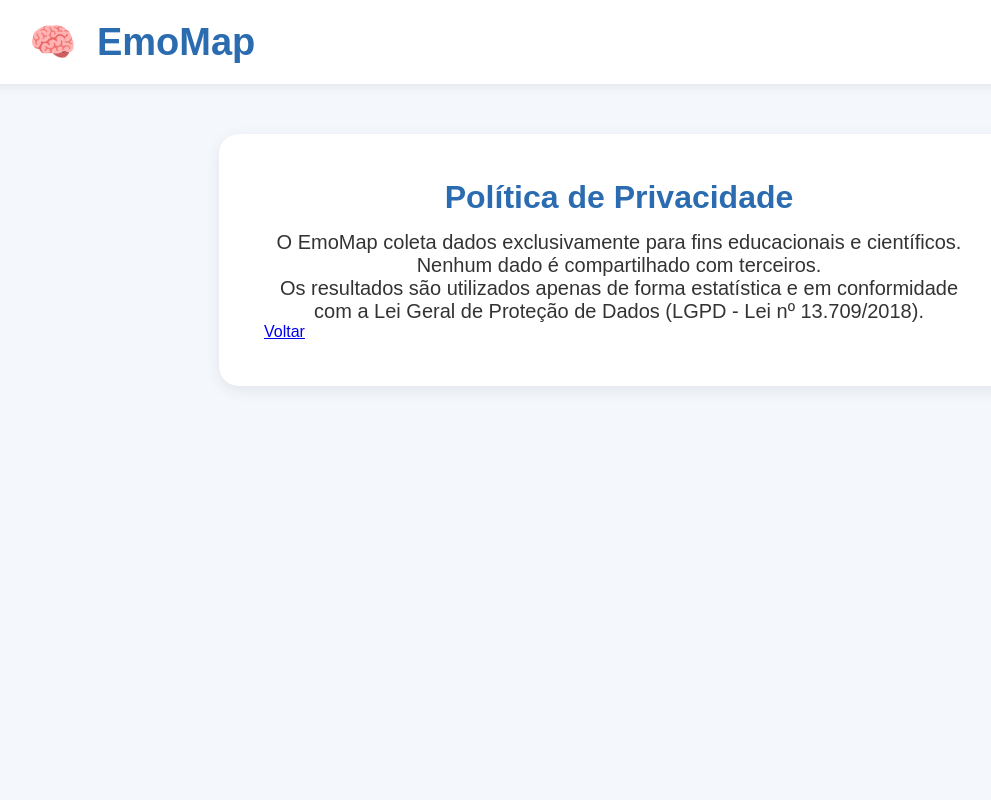
After one commit to guilhermeghost159/EmoMap, a Flask app: page /privacidade in a window 1280 px wide. The commit adds this page. Shown: the whole page, without its empty margins (21-1012 px from the left). Run offline with Flask 3, Linux system fonts and the light colour scheme.

Commit message:
Implementa LGPD e adiciona novas localidades

```diff
--- a/app.py
+++ b/app.py
@@ -133,7 +133,7 @@ def questionario():
 
     if request.method == "POST":
 
-        session["nome"] = request.form.get("nome")
+        session["nome"] = None
         session["idade"] = request.form.get("idade")
         session["sexo"] = request.form.get("sexo")
         session["bairro"] = request.form.get("bairro")
@@ -783,12 +783,11 @@ def gerar_pdf():
         Paragraph("<b>Relatório EmoMap</b>", estilos["Title"])
     )
 
-    tabela = [["Nome", "Idade", "Sexo", "Bairro", "Índice", "Emoção"]]
+    tabela = [["Idade", "Sexo", "Bairro", "Índice", "Emoção"]]
 
     for linha in dados:
 
         tabela.append([
-            linha["nome"],
             linha["idade"],
             linha["sexo"],
             linha["bairro"],
@@ -820,6 +819,10 @@ def gerar_pdf():
 
     return "PDF criado com sucesso!"
 
+@app.route("/privacidade")
+def privacidade():
+    return render_template("privacidade.html")
+
 
 
 if __name__ == "__main__":
--- /dev/null
+++ b/templates/privacidade.html
@@ -0,0 +1,41 @@
+<!DOCTYPE html>
+<html lang="pt-BR">
+<head>
+    <meta charset="UTF-8">
+    <title>Política de Privacidade - EmoMap</title>
+
+    <link rel="stylesheet"
+          href="{{ url_for('static', filename='css/style.css') }}">
+</head>
+
+<body>
+
+<header class="navbar">
+    <div class="logo">
+        🧠 <span>EmoMap</span>
+    </div>
+</header>
+
+<main class="questionario">
+
+    <h1>Política de Privacidade</h1>
+
+    <p>
+        O EmoMap coleta dados exclusivamente para fins educacionais e científicos.
+    </p>
+
+    <p>
+        Nenhum dado é compartilhado com terceiros.
+    </p>
+
+    <p>
+        Os resultados são utilizados apenas de forma estatística e em conformidade
+        com a Lei Geral de Proteção de Dados (LGPD - Lei nº 13.709/2018).
+    </p>
+
+    <a href="/">Voltar</a>
+
+</main>
+
+</body>
+</html>
```
Also changed, not shown: templates/questionario.html (+27 -0 lines).
